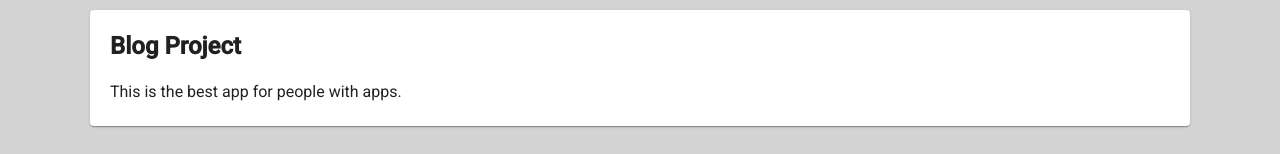
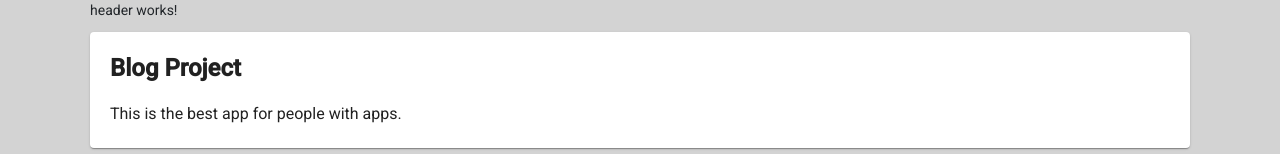
Before and after one commit to SanyiToth/simple-blog-angular, an Angular app: page / in a window 1280 px wide. Shown: the top 154 px of the page. Built offline with nearby package versions, Linux system fonts and the light colour scheme; data requests are answered from the project's data file; grey boxes are pictures that could not be loaded.

Commit message:
header component created and imported

```diff
--- a/src/app/core/components/page/page.component.html
+++ b/src/app/core/components/page/page.component.html
@@ -1 +1,3 @@
+
+<app-header></app-header>
 <p>page works!</p>
--- a/src/app/features/contact/contact.component.html
+++ b/src/app/features/contact/contact.component.html
@@ -1,3 +1,4 @@
+<app-header></app-header>
 <mat-card class="header">
   <h1>Contact Us</h1>
   <a routerLink=""><-- All posts</a>
--- a/src/app/features/contact/contact.module.ts
+++ b/src/app/features/contact/contact.module.ts
@@ -4,6 +4,7 @@ import {ContactComponent} from './contact.component';
 import {FormsModule} from '@angular/forms';
 import {MatCardModule} from '@angular/material/card';
 import {AppRoutingModule} from '../../app-routing.module';
+import {PostsModule} from '../posts/posts.module';
 
 
 
@@ -15,7 +16,8 @@ import {AppRoutingModule} from '../../app-routing.module';
     FormsModule,
     CommonModule,
     MatCardModule,
-    AppRoutingModule
+    AppRoutingModule,
+    PostsModule
   ]
 })
 export class ContactModule {
--- a/src/app/features/posts/post-details/post-details.component.html
+++ b/src/app/features/posts/post-details/post-details.component.html
@@ -1,3 +1,4 @@
+<app-header></app-header>
 <div *ngIf="errorMessage then errorTpl;else noErrorTpl"></div>
 
 <ng-template #errorTpl>
--- a/src/app/features/posts/posts.component.html
+++ b/src/app/features/posts/posts.component.html
@@ -1,7 +1,10 @@
+<app-header></app-header>
 <mat-card class="header">
   <mat-card-title><h1>Blog Project</h1></mat-card-title>
   <mat-card-content><h3>This is the best app for people with apps.</h3></mat-card-content>
 </mat-card>
+
+
 
 <div *ngIf="errorMessage==='';then success else error"></div>
 
--- a/src/app/features/posts/posts.module.ts
+++ b/src/app/features/posts/posts.module.ts
@@ -11,10 +11,12 @@ import {RouterModule} from '@angular/router';
 import {PostDetailsComponent} from 'src/app/features/posts/post-details/post-details.component';
 import {PostRoutingModule} from './post-routing.module';
 import {CommentsModule} from '../comments/comments.module';
+import {HeaderComponent} from '../../core/components/header/header.component';
 
 
 @NgModule({
   declarations: [
+    HeaderComponent,
     PostsComponent,
     PostDetailsComponent,
     PostItemComponent,
@@ -22,7 +24,8 @@ import {CommentsModule} from '../comments/comments.module';
     TrucatePipe,
   ],
   exports: [
-    PostsComponent
+    PostsComponent,
+    HeaderComponent
   ],
   imports: [
     CommonModule,
```
Also changed, not shown: src/app/app.module.ts (+5 -4 lines).
